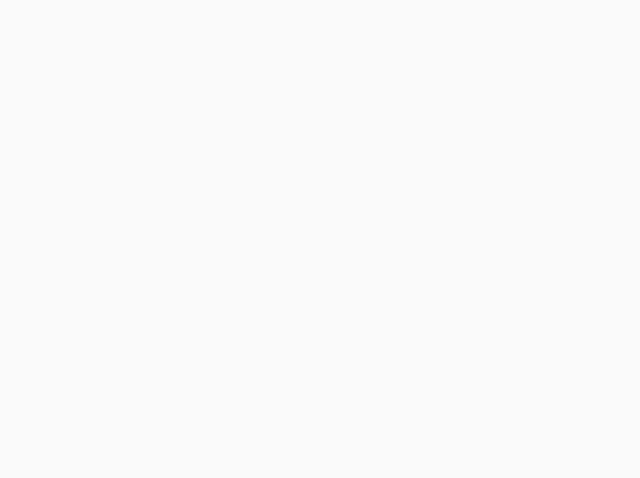
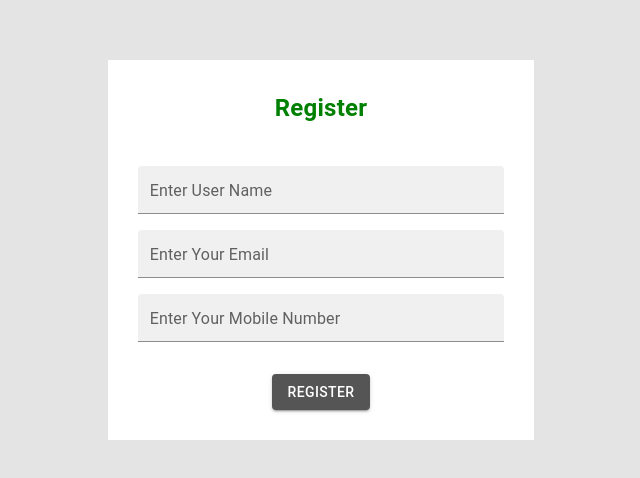
Before and after one commit to jayesh-125/RCAPK, a React (Vite) app: page /sign-up in a window 1280 px wide. Before the commit this address had no page. Shown: the part 150-628 px from the top of the page, without its empty margins (319-959 px from the left). Built offline with nearby package versions, Linux system fonts and the light colour scheme.

Commit message:
devide login system

```diff
--- a/src/App.jsx
+++ b/src/App.jsx
@@ -4,6 +4,7 @@ import UserDashboardPage from "./pages/userdashboard/UserDashboardPage";
 import LoginPage from "./pages/login/LoginPage";
 import UserProfilePage from "./pages/userprofile/UserProfilePage";
 import UserChatPage from "./pages/userchat/UserChatPage";
+import SignUp from "./pages/signup/SIgnUp";
 
 function App() {
   return (
@@ -11,6 +12,7 @@ function App() {
       <Routes>
         <Route path="/" element={<UserDashboardPage />} />
         <Route path="/login" element={<LoginPage />} />
+        <Route path="/sign-up" element={<SignUp />} />
         <Route path="/userprofile" element={<UserProfilePage />} />
         <Route path="/userchat" element={<UserChatPage />} />
       </Routes>
--- /dev/null
+++ b/src/pages/signup/SIgnUp.jsx
@@ -0,0 +1,8 @@
+import React from "react";
+import TempSignUp from "../../templetes/signup/SignUp";
+
+function SignUp() {
+  return <TempSignUp />;
+}
+
+export default SignUp;
--- a/src/templetes/login/TempLogin.jsx
+++ b/src/templetes/login/TempLogin.jsx
@@ -1,66 +1,8 @@
-import {
-  Avatar,
-  Box,
-  Button,
-  Grid,
-  TextField,
-  Typography,
-} from "@mui/material";
-import { useEffect, useState } from "react";
+import { Button, Grid, TextField, Typography } from "@mui/material";
 import { useNavigate } from "react-router-dom";
-import { userModel } from "../../constant/constant";
-import { addUsers, getUsers } from "../../services/users";
 
 const TempLogin = () => {
   const navigate = useNavigate();
-  const [login, setLogin] = useState(false);
-  const [error, setError] = useState({});
-
-  //registration
-  function SignUp() {
-    const [signUpData, setSignUpData] = useState(userModel);
-
-    const handleInputChangeOfRegister = (e) => {
-      const { name, value, files } = e.target;
-      if (name === "profile_image" && files.length > 0) {
-        const file = files[0];
-        setSignUpData((prev) => ({ ...prev, [name]: file }));
-      } else {
-        setSignUpData((prev) => ({ ...prev, [name]: value }));
-      }
-      const token = btoa(signUpData.username);
-      setSignUpData((prev) => ({ ...prev, token }));
-    };
-
-    const handleRegister = async () => {
-      const validationErrors = {};
-      if (!signUpData.username.trim())
-        validationErrors.username = "Username is required";
-      if (!signUpData.Email.trim())
-        validationErrors.Email = "Email is required";
-      setError(validationErrors);
-      if (Object.keys(validationErrors).length === 0) {
-        try {
-          const res = await addUsers(signUpData);
-          // setLogin(true);
-        } catch (error) {
-          alert(error.message);
-        }
-      }
-    };
-
-    const getAllUsers = async () => {
-      try {
-        const res = await getUsers();
-        const exist = res.filter((items) => items?.Email !== "karan@gmail.com");
-        console.info("responce", exist);
-      } catch (error) {
-        throw error;
-      }
-    };
-    useEffect(() => {
-      getAllUsers();
-    }, []);
 
   return (
     <Grid
@@ -73,88 +15,7 @@ const TempLogin = () => {
       }}
     >
       <Grid item sm={4}>
-          <form
-            style={{
-              display: "flex",
-              flexDirection: "column",
-              alignItems: "center",
-              justifyContent: "center",
-              background: "#ffffff",
-              padding: "30px",
-            }}
-          >
-            <Typography
-              color={"green"}
-              fontSize={24}
-              fontWeight={600}
-              marginBottom={5}
-            >
-              Register
-            </Typography>
-            <TextField
-              fullWidth
-              variant="filled"
-              label="Enter User Name"
-              name="username"
-              type="text"
-              color="success"
-              sx={{ marginBottom: "1rem" }}
-              size="small"
-              value={signUpData?.username}
-              onChange={(e) => handleInputChangeOfRegister(e)}
-            />
-            <TextField
-              fullWidth
-              variant="filled"
-              label="Enter Your Email"
-              name="Email"
-              type="email"
-              color="success"
-              sx={{ marginBottom: "1rem" }}
-              size="small"
-              value={signUpData?.Email}
-              onChange={(e) => handleInputChangeOfRegister(e)}
-            />
-            <TextField
-              fullWidth
-              variant="filled"
-              label="Enter Your Mobile Number"
-              name="phoneNo"
-              type="number"
-              color="success"
-              sx={{ marginBottom: "1rem" }}
-              size="small"
-              value={signUpData?.phoneNo}
-              onChange={(e) => handleInputChangeOfRegister(e)}
-            />
-            <Button
-              type="submit"
-              variant="contained"
-              sx={{ marginTop: "1rem", background: "#555555" }}
-              onClick={() => handleRegister()}
-            >
-              Register
-            </Button>
-          </form>
-        </Grid>
-      </Grid>
-    );
-  }
-
-  //login
-  function SignIn() {
-    return (
-      <Grid
-        container
-        sx={{
-          justifyContent: "center",
-          alignContent: "center",
-          height: "100vh",
-          background: "#55555522",
-        }}
-      >
-        <Grid item sm={4}>
-          <form
+        <div
           style={{
             display: "flex",
             flexDirection: "column",
@@ -201,13 +62,10 @@ const TempLogin = () => {
           >
             Login
           </Button>
-          </form>
+        </div>
       </Grid>
     </Grid>
   );
-  }
-
-  return <>{login ? <SignIn /> : <SignUp />}</>;
 };
 
 export default TempLogin;
--- /dev/null
+++ b/src/templetes/signup/SignUp.jsx
@@ -0,0 +1,135 @@
+import { Box, Button, Grid, TextField, Typography } from "@mui/material";
+import { useState } from "react";
+import { useNavigate } from "react-router-dom";
+import { userModel } from "../../constant/constant";
+import { addUsers, getUsers } from "../../services/users";
+
+const TempSignUp = () => {
+  const navigate = useNavigate();
+  const [error, setError] = useState({});
+
+  //registration
+  const [signUpData, setSignUpData] = useState(userModel);
+
+  const handleInputChangeOfRegister = (e) => {
+    const { name, value, files } = e.target;
+    if (name === "profile_image" && files.length > 0) {
+      const file = files[0];
+      setSignUpData((prev) => ({ ...prev, [name]: file }));
+    } else {
+      setSignUpData((prev) => ({ ...prev, [name]: value }));
+    }
+    const token = btoa(signUpData.username);
+    setSignUpData((prev) => ({ ...prev, token }));
+  };
+
+  const handleRegister = async () => {
+    const validationErrors = {};
+    if (!signUpData.username.trim())
+      validationErrors.username = "Username is required";
+    if (!signUpData.Email.trim()) validationErrors.Email = "Email is required";
+    setError(validationErrors);
+    if (Object.keys(validationErrors).length === 0) {
+      try {
+        if (getAllUsers(signUpData?.Email)) {
+          console.log(getAllUsers(signUpData?.Email));
+          throw new Error("User already exist");
+        }
+        const res = await addUsers(signUpData);
+        navigate("/sign-up");
+      } catch (error) {
+        alert(error.message);
+      }
+    }
+  };
+
+  const getAllUsers = async (email) => {
+    try {
+      const res = await getUsers();
+      const exist = res.filter((items) => items?.Email === email);
+      return !!exist;
+    } catch (error) {
+      return false;
+    }
+  };
+
+  return (
+    <Grid
+      container
+      sx={{
+        justifyContent: "center",
+        alignContent: "center",
+        height: "100vh",
+        background: "#55555522",
+      }}
+    >
+      <Grid item sm={4}>
+        <div
+          style={{
+            display: "flex",
+            flexDirection: "column",
+            alignItems: "center",
+            justifyContent: "center",
+            background: "#ffffff",
+            padding: "30px",
+          }}
+        >
+          <Typography
+            color={"green"}
+            fontSize={24}
+            fontWeight={600}
+            marginBottom={5}
+          >
+            Register
+          </Typography>
+          <TextField
+            fullWidth
+            variant="filled"
+            label="Enter User Name"
+            name="username"
+            type="text"
+            color="success"
+            sx={{ marginBottom: "1rem" }}
+            size="small"
+            value={signUpData?.username}
+            onChange={(e) => handleInputChangeOfRegister(e)}
+          />
+          <TextField
+            fullWidth
+            variant="filled"
+            label="Enter Your Email"
+            name="Email"
+            type="email"
+            color="success"
+            sx={{ marginBottom: "1rem" }}
+            size="small"
+            value={signUpData?.Email}
+            onChange={(e) => handleInputChangeOfRegister(e)}
+          />
+          <TextField
+            fullWidth
+            variant="filled"
+            label="Enter Your Mobile Number"
+            name="phoneNo"
+            type="number"
+            color="success"
+            sx={{ marginBottom: "1rem" }}
+            size="small"
+            value={signUpData?.phoneNo}
+            onChange={(e) => handleInputChangeOfRegister(e)}
+          />
+          <Button
+            type="submit"
+            variant="contained"
+            sx={{ marginTop: "1rem", background: "#555555" }}
+            onClick={() => handleRegister()}
+          >
+            Register
+          </Button>
+        </div>
+      </Grid>
+    </Grid>
+  );
+};
+
+export default TempSignUp;
```
Lines whose indentation alone changed are shown as unchanged.
